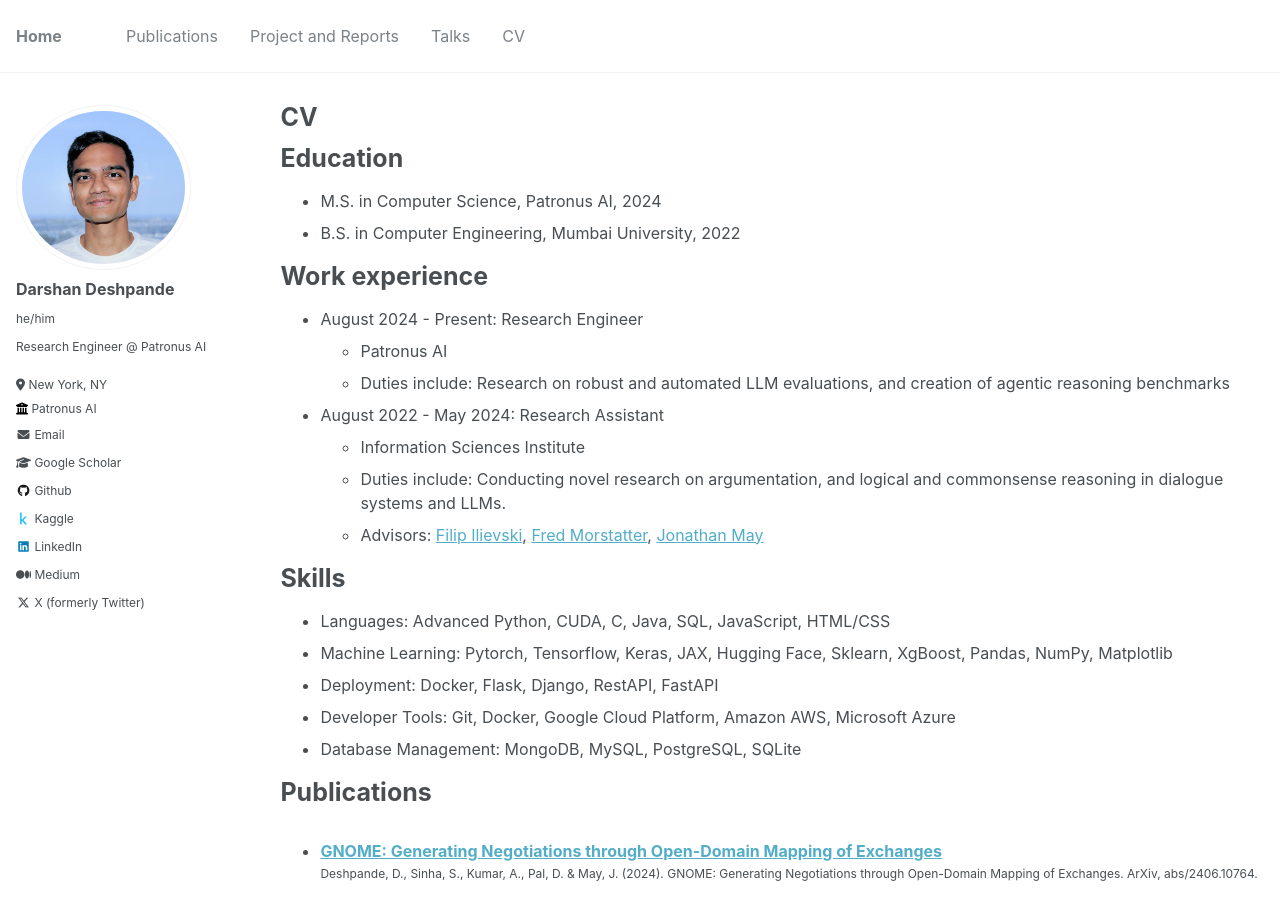
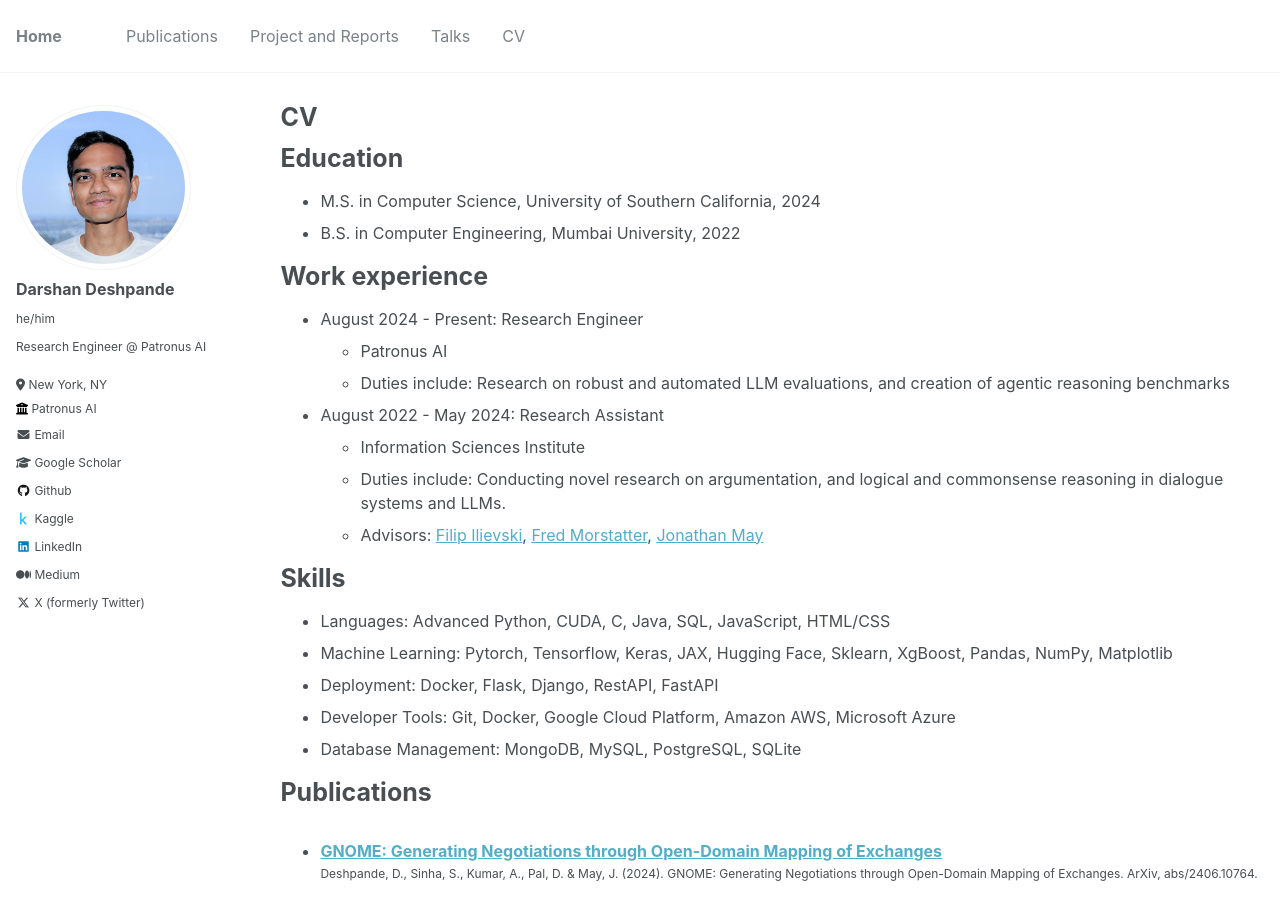
Before and after one commit to DarshanDeshpande/darshandeshpande.github.io, a Jekyll site: the page built from _pages/cv.md, in a window 1280 px wide and 900 px high. Built offline with Jekyll 4.4.1, drawn with Linux system fonts in a browser that asks for light colours.

Commit message:
Fix changed university name

```diff
--- a/_pages/cv.md
+++ b/_pages/cv.md
@@ -11,7 +11,7 @@ redirect_from:
 
 Education
 ======
-* M.S. in Computer Science, Patronus AI, 2024
+* M.S. in Computer Science, University of Southern California, 2024
 * B.S. in Computer Engineering, Mumbai University, 2022
 
 Work experience
```
